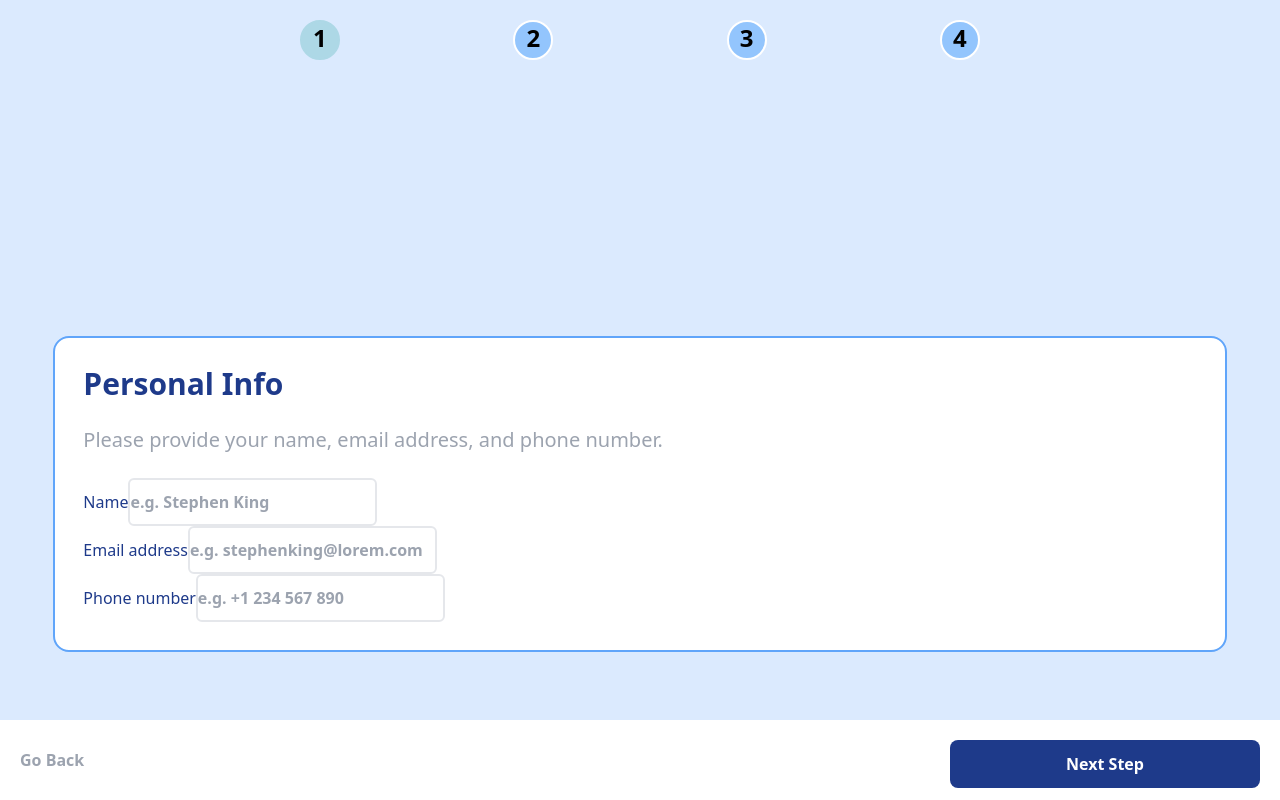
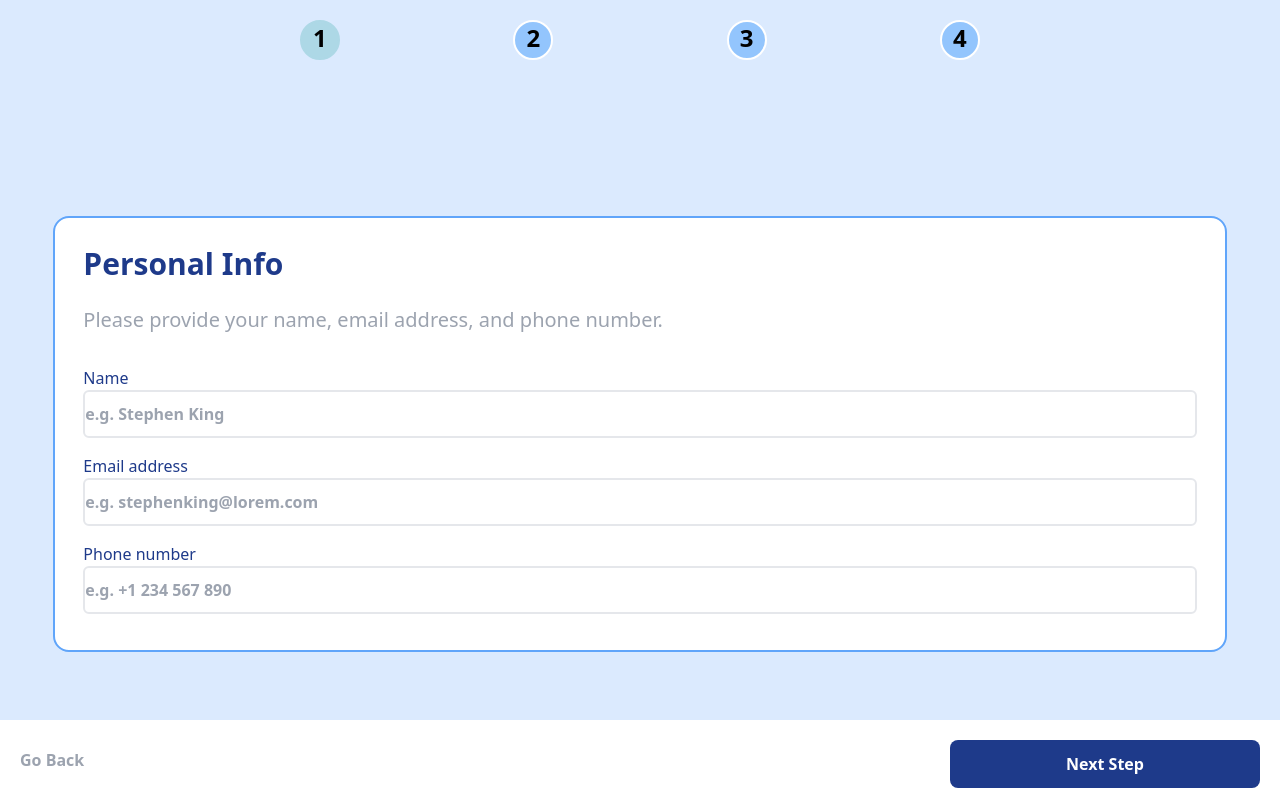
Before and after one commit to diopmorfall/multistep-form, a React (Create React App) app: page / in a window 1280 px wide. Built offline with nearby package versions, Linux system fonts and the light colour scheme.

Commit message:
Various fixes

```diff
--- a/src/components/PersonalFormPage/PersonalFormPage.js
+++ b/src/components/PersonalFormPage/PersonalFormPage.js
@@ -1,5 +1,5 @@
 import React, { useState } from 'react';
-import styles from './PersonalFormPage.module.css';
+import moduleStyles from './PersonalFormPage.module.css';
 import { useSelector, useDispatch } from 'react-redux';
 import { setPersonalInfo } from '../../actions';
 
@@ -38,40 +38,40 @@ export default function PersonalFormPage() {
     }
 
     return (
-        <section className={styles['form-page']}>
+        <section className={moduleStyles['form-page']}>
             <h1>Personal Info</h1>
             <h3>Please provide your name, email address, and phone number.</h3>
             <form>
-                <div class="input-container">
+                <div className={moduleStyles["input-container"]}>
                     <label htmlFor="name">Name</label>
                     {areInputsInvalid.name && <small>This field is required</small>}
                     <input
                         type="text" name="name"
                         value={formData.name}
                         onChange={handleChange}
-                        onBlur={(e) => checkFields(e)}
+                        onBlur={e => checkFields(e)}
                         placeholder="e.g. Stephen King"
                     />
                 </div>
-                <div class="input-container">
+                <div className={moduleStyles["input-container"]}>
                     <label htmlFor="email"> Email address</label>
                     {areInputsInvalid.email && <small>Insert a valid email address</small>}
                     <input
                         type="email" name="email"
                         value={formData.email}
                         onChange={handleChange}
-                        onBlur={(e) => checkFields(e)}
+                        onBlur={e => checkFields(e)}
                         placeholder="e.g. stephenking@lorem.com"
                     />
                 </div>
-                <div class="input-container">
+                <div className={moduleStyles["input-container"]}>
                     <label htmlFor="phoneNumber"> Phone number</label>
                     {areInputsInvalid.phoneNumber && <small>This field is required</small>}
                     <input
                         type="tel" name="phoneNumber"
                         value={formData.phoneNumber}
                         onChange={handleChange}
-                        onBlur={(e) => checkFields(e)}
+                        onBlur={e => checkFields(e)}
                         placeholder="e.g. +1 234 567 890"
                     />
                 </div>
--- a/src/components/SelectPlanPage/SelectPlanPage.js
+++ b/src/components/SelectPlanPage/SelectPlanPage.js
@@ -15,8 +15,7 @@ export default function SelectPlanPage() {
                 {plansDetails.plans.map(plan => (
                     <div
                         key={plan.title}
-                        className={moduleStyles['plan']}
-                        style={plan.isSelected ? { border: '2px solid purple' } : {}}
+                        className={plan.isSelected ? `${moduleStyles["plan"]} ${moduleStyles["selected-plan"]}` : moduleStyles["plan"]}
                         onClick={() => dispatch(selectPlan(plan.title))}
                     >
                         <img src="" alt={plan.title} />
--- a/src/components/SelectPlanPage/SelectPlanPage.module.css
+++ b/src/components/SelectPlanPage/SelectPlanPage.module.css
@@ -19,7 +19,11 @@ section h3{
 }
 
 .plan {
-    @apply my-2 grid grid-cols-2 grid-rows-2 gap-x-0 rounded-lg border-2 border-purple-700 bg-purple-100 p-3;
+    @apply my-2 grid grid-cols-2 grid-rows-2 gap-x-0 rounded-lg border-2 border-gray-400 p-3;
+}
+
+.selected-plan{
+    @apply border-2 border-purple-700 bg-purple-100;
 }
 
 .plan img{
```
